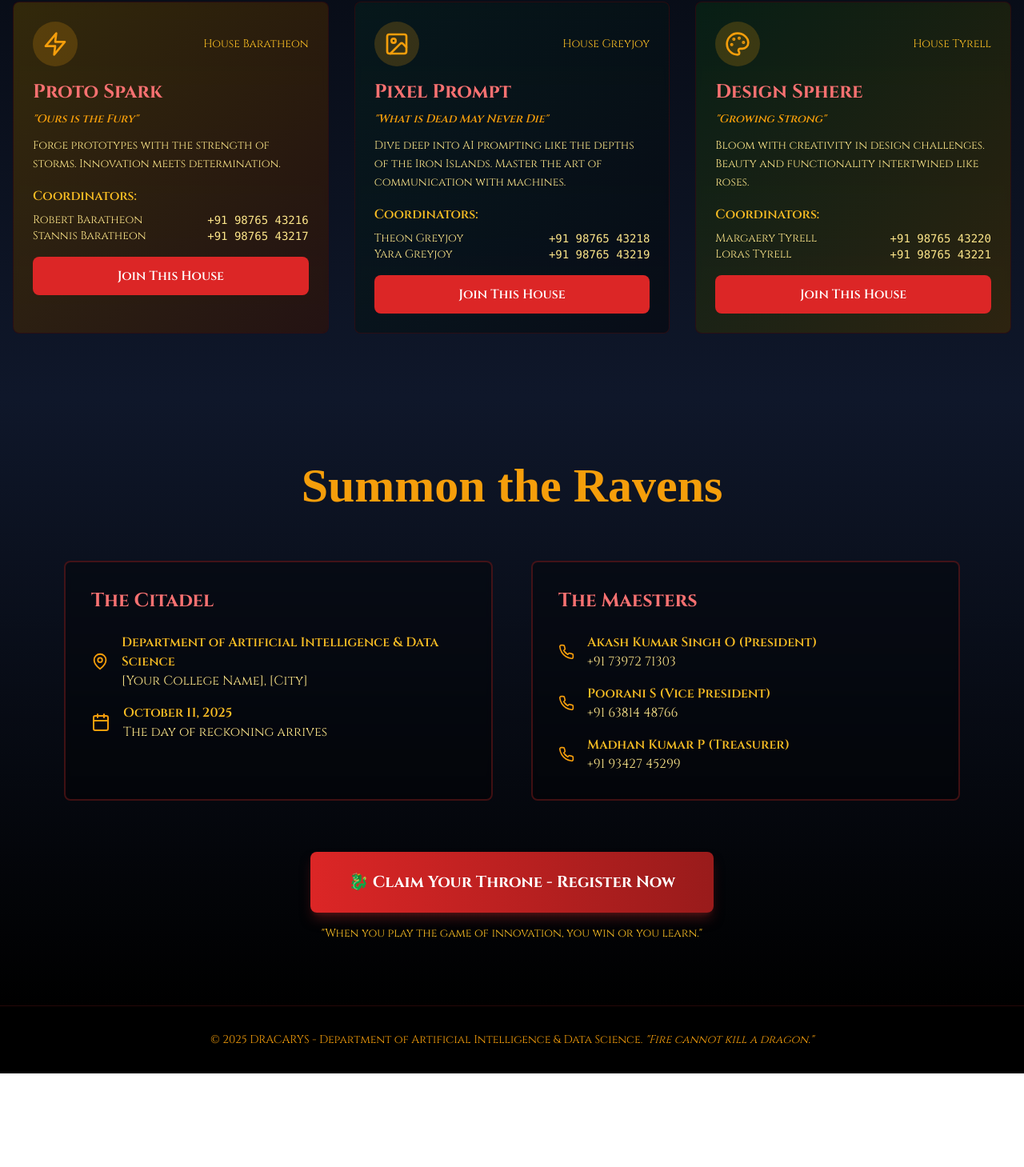
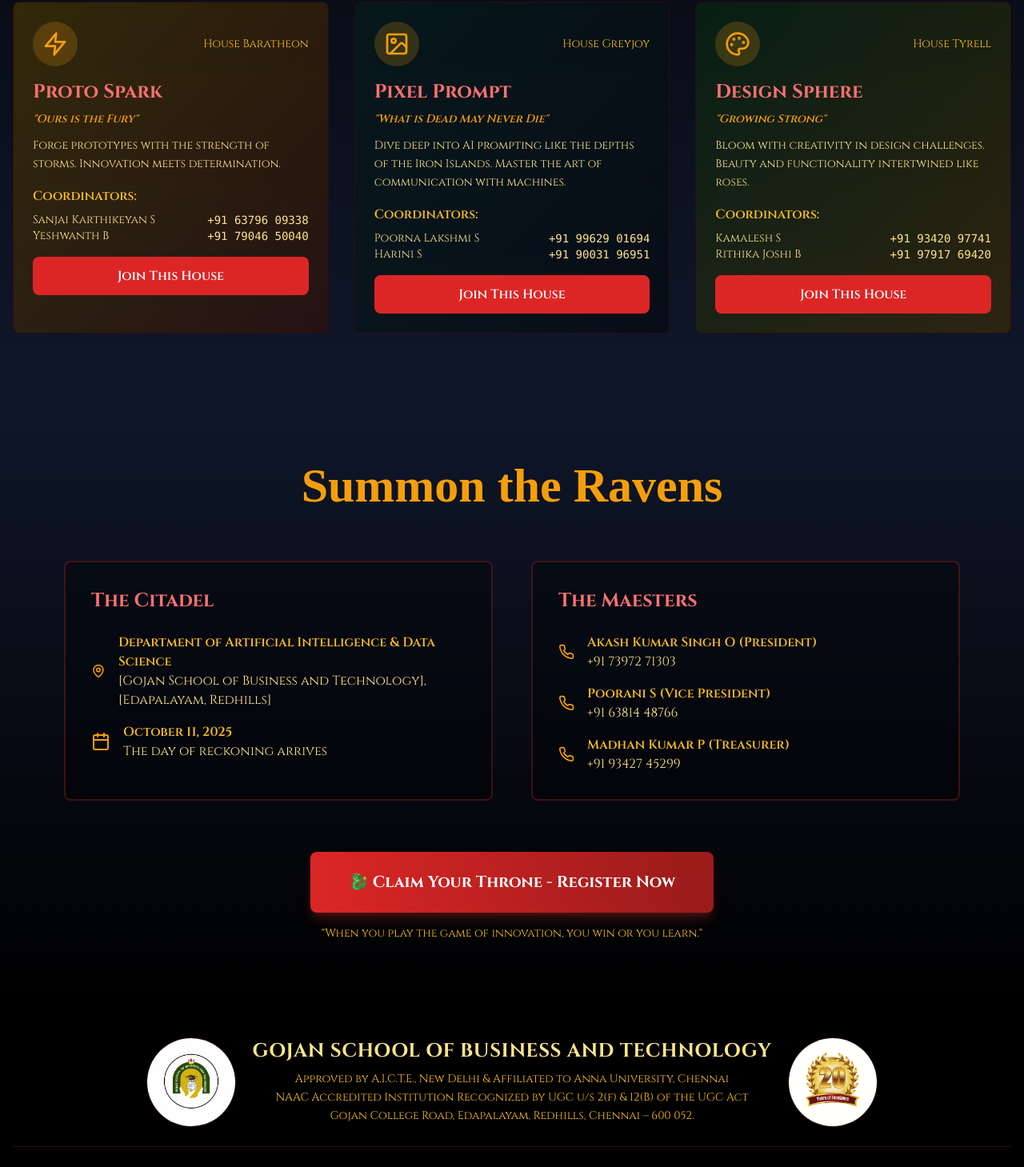
Before and after one commit to Madhan-Tech-AI/Dracarys, a React (Vite) app: page / in a window 1280 px wide. Shown: the part 2204-3663 px from the top of the page at 80% size. Before the commit the page ends 3546 px from the top, so only its background shows below. Built offline with nearby package versions, Linux system fonts and the light colour scheme.

Commit message:
Initial Commit

```diff
--- a/src/App.tsx
+++ b/src/App.tsx
@@ -47,8 +47,8 @@
     motto: 'Fire and Blood',
     description: 'Present with the fury of dragons. Burn through presentations with passion and power.',
     coordinators: [
-      { name: 'Daenerys Targaryen', phone: '+91 98765 43214' },
-      { name: 'Viserys Targaryen', phone: '+91 98765 43215' }
+      { name: 'Shabnam D', phone: '+91 90801 34371' },
+      { name: 'Poorani S', phone: '+91 63814 48766' }
     ],
     color: 'from-red-900 to-black',
     icon: <Flame className="w-8 h-8" />
@@ -60,8 +60,8 @@
     motto: 'Ours is the Fury',
     description: 'Forge prototypes with the strength of storms. Innovation meets determination.',
     coordinators: [
-      { name: 'Robert Baratheon', phone: '+91 98765 43216' },
-      { name: 'Stannis Baratheon', phone: '+91 98765 43217' }
+      { name: 'Sanjai Karthikeyan S', phone: '+91 63796 09338' },
+      { name: 'Yeshwanth B', phone: '+91 79046 50040' }
     ],
     color: 'from-yellow-500 to-orange-800',
     icon: <Zap className="w-8 h-8" />
@@ -73,8 +73,8 @@
     motto: 'What is Dead May Never Die',
     description: 'Dive deep into AI prompting like the depths of the Iron Islands. Master the art of communication with machines.',
     coordinators: [
-      { name: 'Theon Greyjoy', phone: '+91 98765 43218' },
-      { name: 'Yara Greyjoy', phone: '+91 98765 43219' }
+      { name: 'Poorna Lakshmi S', phone: '+91 99629 01694' },
+      { name: 'Harini S', phone: '+91 90031 96951' }
     ],
     color: 'from-teal-800 to-slate-900',
     icon: <Image className="w-8 h-8" />
@@ -86,8 +86,8 @@
     motto: 'Growing Strong',
     description: 'Bloom with creativity in design challenges. Beauty and functionality intertwined like roses.',
     coordinators: [
-      { name: 'Margaery Tyrell', phone: '+91 98765 43220' },
-      { name: 'Loras Tyrell', phone: '+91 98765 43221' }
+      { name: 'Kamalesh S', phone: '+91 93420 97741' },
+      { name: 'Rithika Joshi B', phone: '+91 97917 69420' }
     ],
     color: 'from-green-700 to-yellow-600',
     icon: <Palette className="w-8 h-8" />
@@ -854,7 +854,7 @@
                       Department of Artificial Intelligence & Data Science
                     </div>
                     <div className={`text-gold-200`}>
-                      [Your College Name], [City]
+                      [Gojan School of Business and Technology], [Edapalayam, Redhills]
                     </div>
                   </div>
                 </div>
@@ -912,11 +912,50 @@
       </section>
 
       {/* Footer */}
-      <footer className={`py-8 text-center bg-black border-t border-red-900/30 text-gold-400`}>
-        <p className="text-sm">
-          © 2025 DRACARYS - Department of Artificial Intelligence & Data Science.
-          <span className="italic"> "Fire cannot kill a dragon." </span>
-        </p>
+      <footer className={`py-10 bg-black border-top border-red-900/30 text-gold-400`}>
+        <div className="container mx-auto px-4 max-w-7xl">
+          <div className="flex items-center justify-center gap-3 md:gap-5">
+            {/* Left emblem */}
+            <div className="flex-shrink-0 w-20 h-20 md:w-28 md:h-28 rounded-full bg-black/60 border border-red-900/40 overflow-hidden flex items-center justify-center">
+              <img
+                src="/gojan-logo.png"
+                alt="Gojan logo"
+                className="w-full h-full object-contain"
+                onError={(e) => { (e.currentTarget as HTMLImageElement).style.display = 'none'; }}
+              />
+            </div>
+
+            <div className="text-center">
+              <h3 className="text-lg md:text-2xl font-extrabold tracking-wide text-gold-200">
+                GOJAN SCHOOL OF BUSINESS AND TECHNOLOGY
+              </h3>
+              <div className="mt-2 text-gold-300 text-sm leading-relaxed">
+                Approved by A.I.C.T.E., New Delhi & Affiliated to Anna University, Chennai
+              </div>
+              <div className="text-gold-300 text-sm leading-relaxed">
+                NAAC Accredited Institution Recognized by UGC u/s 2(f) & 12(B) of the UGC Act
+              </div>
+              <div className="text-gold-300 text-sm leading-relaxed">
+                Gojan College Road, Edapalayam, Redhills, Chennai – 600 052.
+              </div>
+            </div>
+
+            {/* Right badge */}
+            <div className="flex-shrink-0 w-20 h-20 md:w-28 md:h-28 rounded-full bg-black/60 border border-red-900/40 overflow-hidden flex items-center justify-center">
+              <img
+                src="/gojan-20years.png"
+                alt="20 Years of Excellence"
+                className="w-full h-full object-contain"
+                onError={(e) => { (e.currentTarget as HTMLImageElement).style.display = 'none'; }}
+              />
+            </div>
+          </div>
+
+          <div className="h-px w-full bg-red-900/40 my-6"></div>
+          <p className="text-center text-xs text-gold-400">
+            © 2025 DRACARYS – Department of Artificial Intelligence & Data Science
+          </p>
+        </div>
       </footer>
     </div>
   );
```
Also changed, not shown: public/gojan-20years.png (added), public/gojan-logo.png (added).
